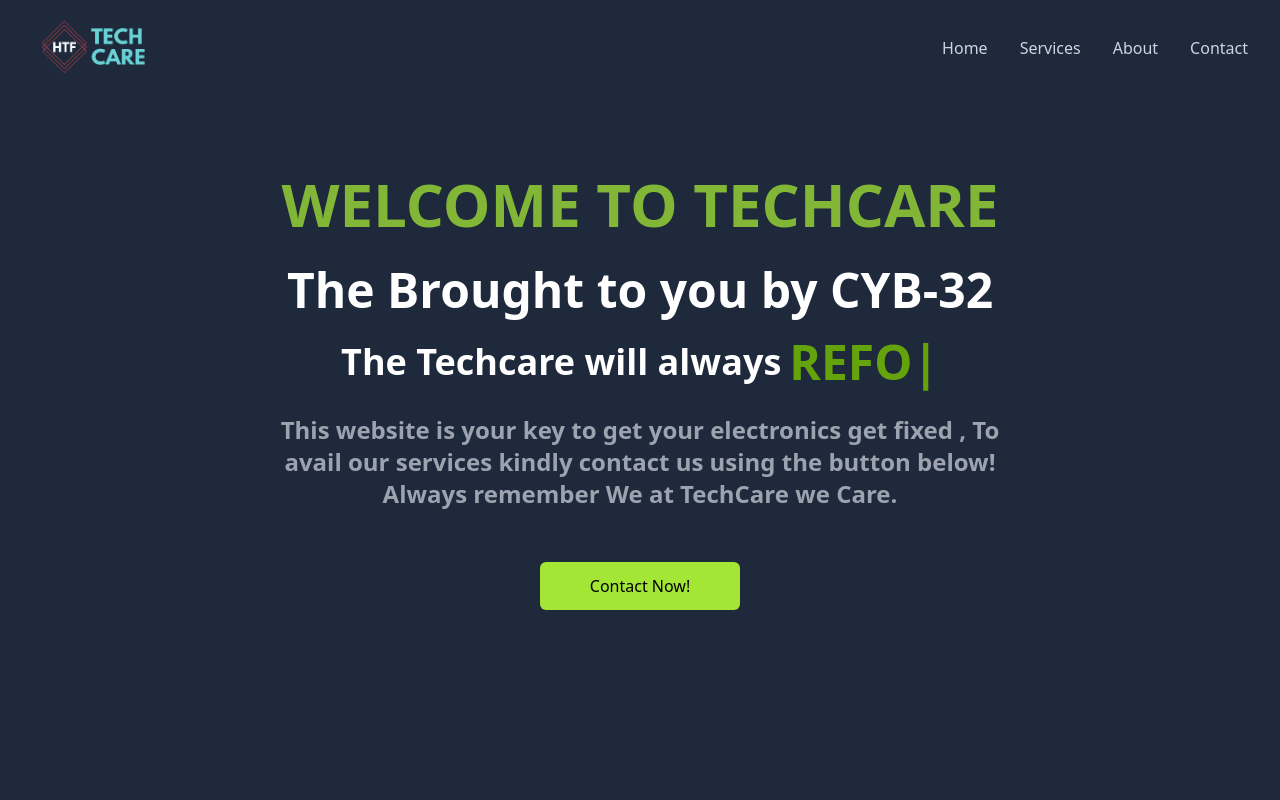
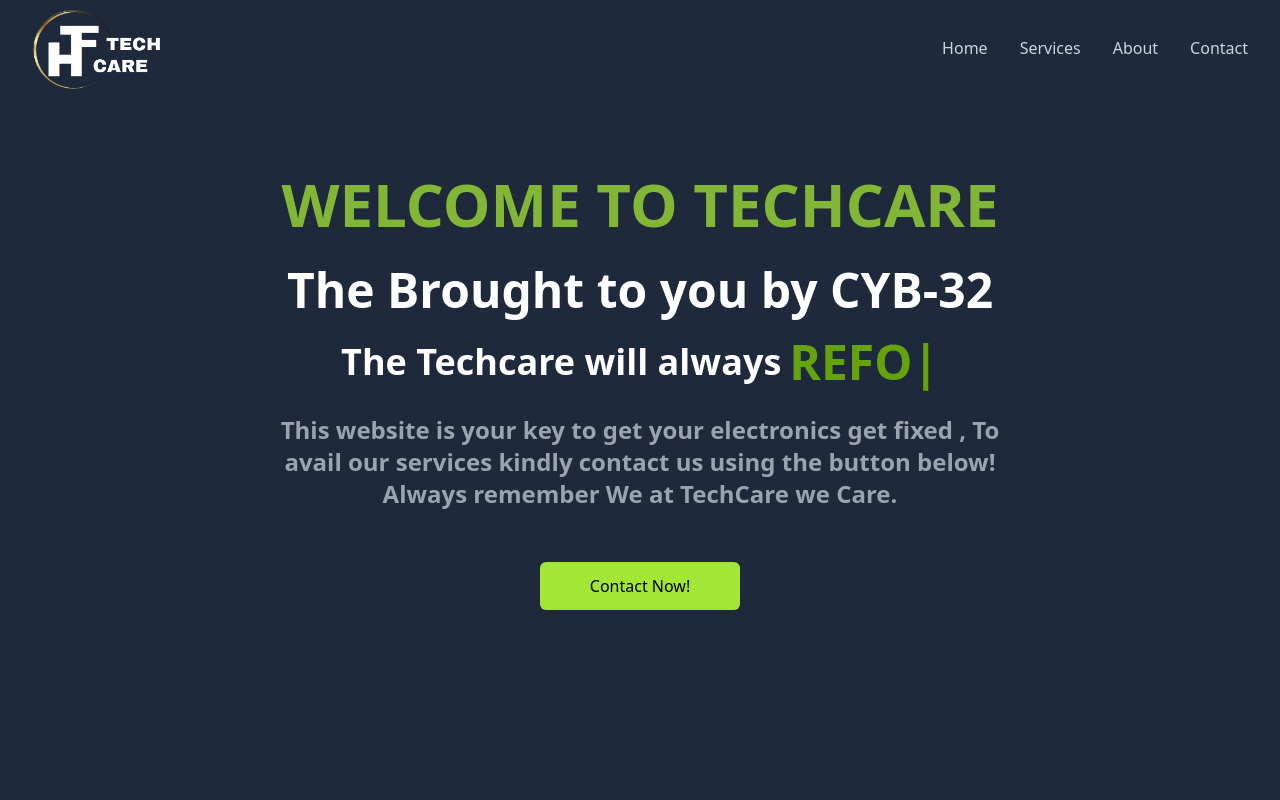
Before and after one commit to Benjcrpy/htf-tech-care, a React (Create React App) app: page / in a window 1280 px wide. Shown: the top 800 px of the page. Built offline with nearby package versions, Linux system fonts and the light colour scheme.

Commit message:
Changing logo

```diff
--- a/src/components/Footer.jsx
+++ b/src/components/Footer.jsx
@@ -1,12 +1,13 @@
 import React from 'react'
 import { FaFacebookSquare, FaInstagramSquare, FaTwitterSquare } from 'react-icons/fa'
 import htf from '../img/htf.png';
+import d1 from '../img/d1.png';
 
 export const Footer = () => {
   return (
     <div className='max-w-[1240px] mx-auto py-16 px-4 grid lg:grid-cols-3 gap-8 text-gray-300'>
       <div>
-      <img src={htf} alt="" className="w-40 object-cover cursor-pointer"/>
+      <img src={d1} alt="" className="w-40 object-cover cursor-pointer"/>
       <p>Lorem, ipsum dolor sit amet consectetur adipisicing elit. Ab est assumenda.</p>
       <div className='flex justify-between md:w-[30%] my-6'>
         <FaFacebookSquare/>
--- a/src/components/NavBar.jsx
+++ b/src/components/NavBar.jsx
@@ -2,6 +2,7 @@ import React from 'react'
 import { AiOutlineClose, AiOutlineMenu} from "react-icons/ai"
 import { useState } from "react"
 import htf from '../img/htf.png';
+import d1 from '../img/d1.png'
 
 
 
@@ -16,7 +17,7 @@ const NavBar = () => {
   return (
     <div className=' w-full flex justify-between items-center max-w-[1240] mx-auto h-24 px-4'>
 
-        <img src={htf} alt="" className="w-40 object-cover cursor-pointer"/>
+        <img src={d1} alt="" className="w-40 object-cover cursor-pointer"/>
         <ul className="hidden md:flex">
             <li to={"/"} className="p-4 cursor-pointer text-slate-300 hover:text-lime-700">Home</li>
             <li className="p-4 cursor-pointer text-slate-300 hover:text-lime-700">Services</li>
@@ -28,7 +29,7 @@ const NavBar = () => {
             {!nav ? <AiOutlineMenu size={20}/> : <AiOutlineClose size={20}/>}
         </div>
         <div  className={nav ? 'fixed left-0 top-0 w-[60%] h-full border-r border-r-gray-900 bg-gray-700' : 'fixed left-[-100%]'}>
-            <img src={htf} alt=""/>
+            <img src={d1} alt=""/>
             <ul className="uppercase p-4 text-white">
             <li className="p-4 cursor-pointer">Home</li>
             <li className="p-4 cursor-pointer">Services</li>
```
Also changed, not shown: src/img/d.png (added), src/img/d1.png (added).
